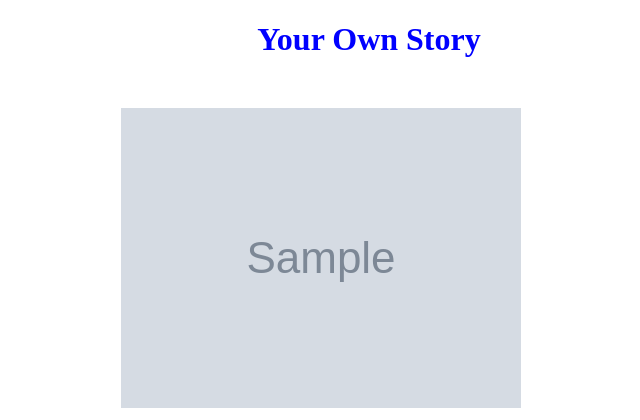
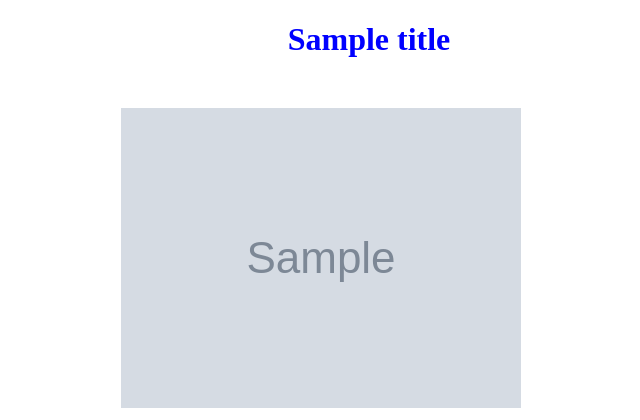
Before and after one commit to coding-pot/Zero2Story, a Python web app: template templates/basic.jinja in a window 1280 px wide. Shown: the top 420 px of the page, without its empty margins (271-911 px from the left). Run offline with Jinja, Linux system fonts and the light colour scheme; the template is opened without the code that fills it: most values are stand-ins (such as "Sample title", 1, 10 or a date in 2020); grey boxes marked "Sample" are stand-in pictures.

Commit message:
add title in export format

```diff
--- a/interfaces/export_ui.py
+++ b/interfaces/export_ui.py
@@ -34,6 +34,7 @@ def export(
     html_as_string = parser.gen_from_file(
         template_file,
         kwargs={
+            "title": title,
             "characters": characters,
             "items": cursors
         }
--- a/templates/basic.jinja
+++ b/templates/basic.jinja
@@ -50,7 +50,9 @@ audio {
 </style>
 </head>
 <body>
-	<h1 id="title">Your Own Story</h1>
+	<h1 id="title">
+		{{ title }}
+	</h1>
 
 	<div id="characters">
 	{% for character in characters %}
```
